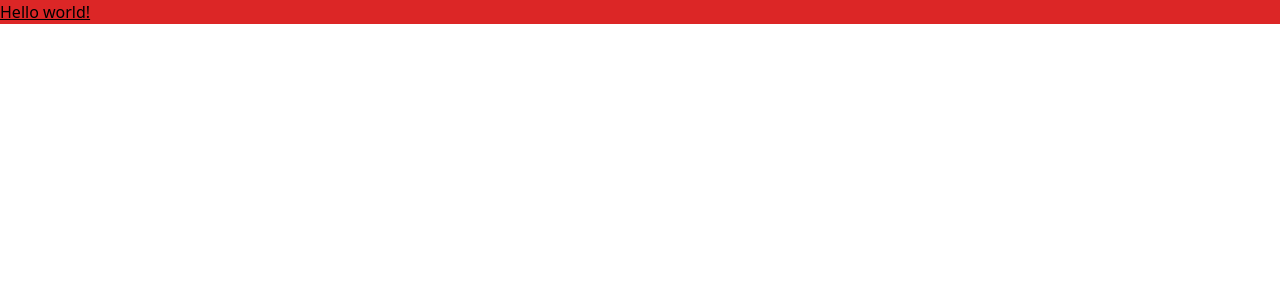
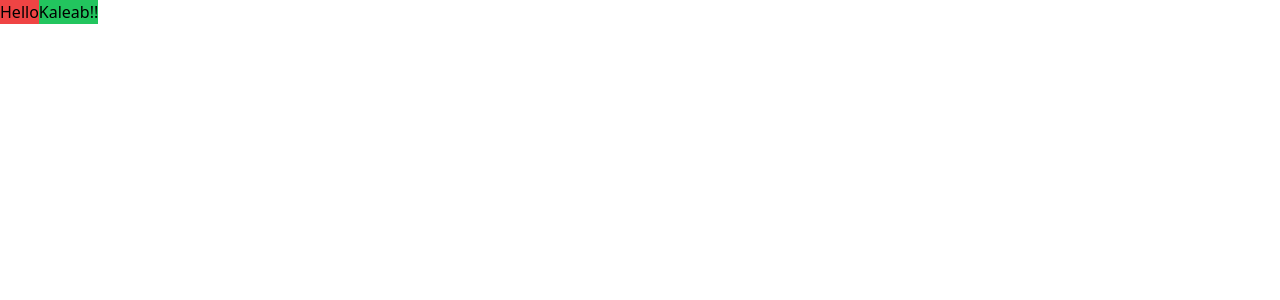
Before and after one commit to kaleabd/React-DesignPatterns, a React (Vite) app: page / in a window 1280 px wide. Shown: the top 300 px of the page. Built offline with nearby package versions, Linux system fonts and the light colour scheme.

Commit message:
done with split screen

```diff
--- a/src/App.tsx
+++ b/src/App.tsx
@@ -1,9 +1,14 @@
+import SplitScreen from "./SplitScreen"
+import Right from "./components/Right"
+import Left from "./components/Left"
+
 const App = () => {
   return (
     <div>
-      <h1 className="bg-red-600 underline">
-        Hello world!
-      </h1>
+      <SplitScreen leftWeight = {1} rightWeight={3}>
+        <Left message="Hello "/>
+        <Right name="Kaleab!"/>
+      </SplitScreen>
     </div>
   )
 }
--- /dev/null
+++ b/src/SplitScreen.tsx
@@ -0,0 +1,26 @@
+interface SplitScreenProps {
+    children: React.ReactNode[];
+    leftWeight: number;
+    rightWeight: number;
+  }
+
+  const SplitScreen: React.FC<SplitScreenProps> = ({
+    children,
+    leftWeight= 1,
+    rightWeight = 1
+    }) => {
+
+        const [left,right] = children;
+    return (
+      <div className="flex items-center">
+        <div className={`flex-${leftWeight} bg-red-500`}>
+          {left}
+        </div>
+        <div className={`flex-${rightWeight} bg-green-500`}>
+          {right}
+        </div>
+      </div>
+    );
+  };
+
+  export default SplitScreen;
--- /dev/null
+++ b/src/components/Left.tsx
@@ -0,0 +1,10 @@
+interface LeftProps {
+    message: string
+}
+const Left: React.FC<LeftProps> = ({message}) => {
+  return (
+    <div>{message}</div>
+  )
+}
+
+export default Left
--- /dev/null
+++ b/src/components/Right.tsx
@@ -0,0 +1,10 @@
+interface RightProps {
+    name: string
+}
+const Right: React.FC<RightProps> = ({name}) => {
+  return (
+    <div>{name}!</div>
+  )
+}
+
+export default Right
```
